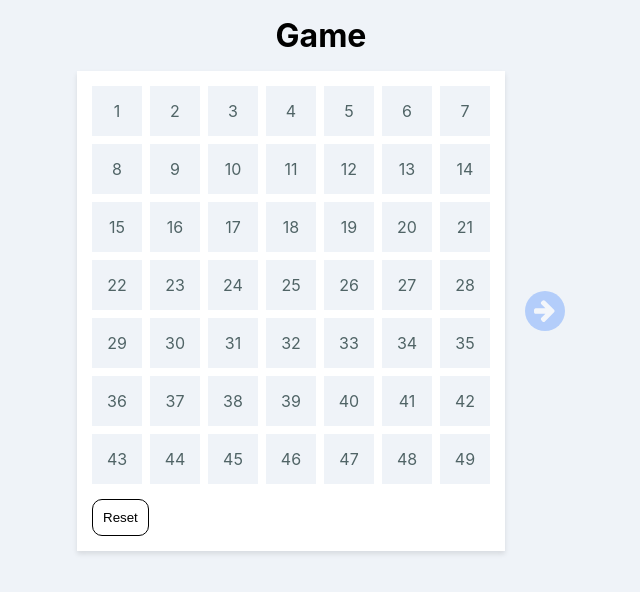
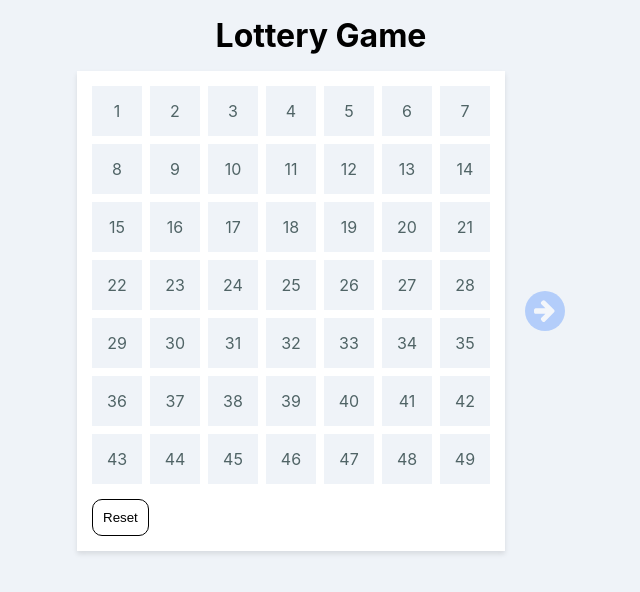
Before and after one commit to SimonSiefke/lottery-game, a React (Vite) app: page / in a window 1280 px wide. Shown: the top 592 px of the page, without its empty margins (319-959 px from the left). Built offline with nearby package versions, Linux system fonts and the light colour scheme.

Commit message:
update heading

```diff
--- a/src/App.jsx
+++ b/src/App.jsx
@@ -119,7 +119,7 @@ const App = () => {
   }
   return (
     <div className="App">
-      <h1>Game</h1>
+      <h1>Lottery Game</h1>
       <form className="FieldsForm">
         <div className="FieldsAndReset">
           <ol
```
